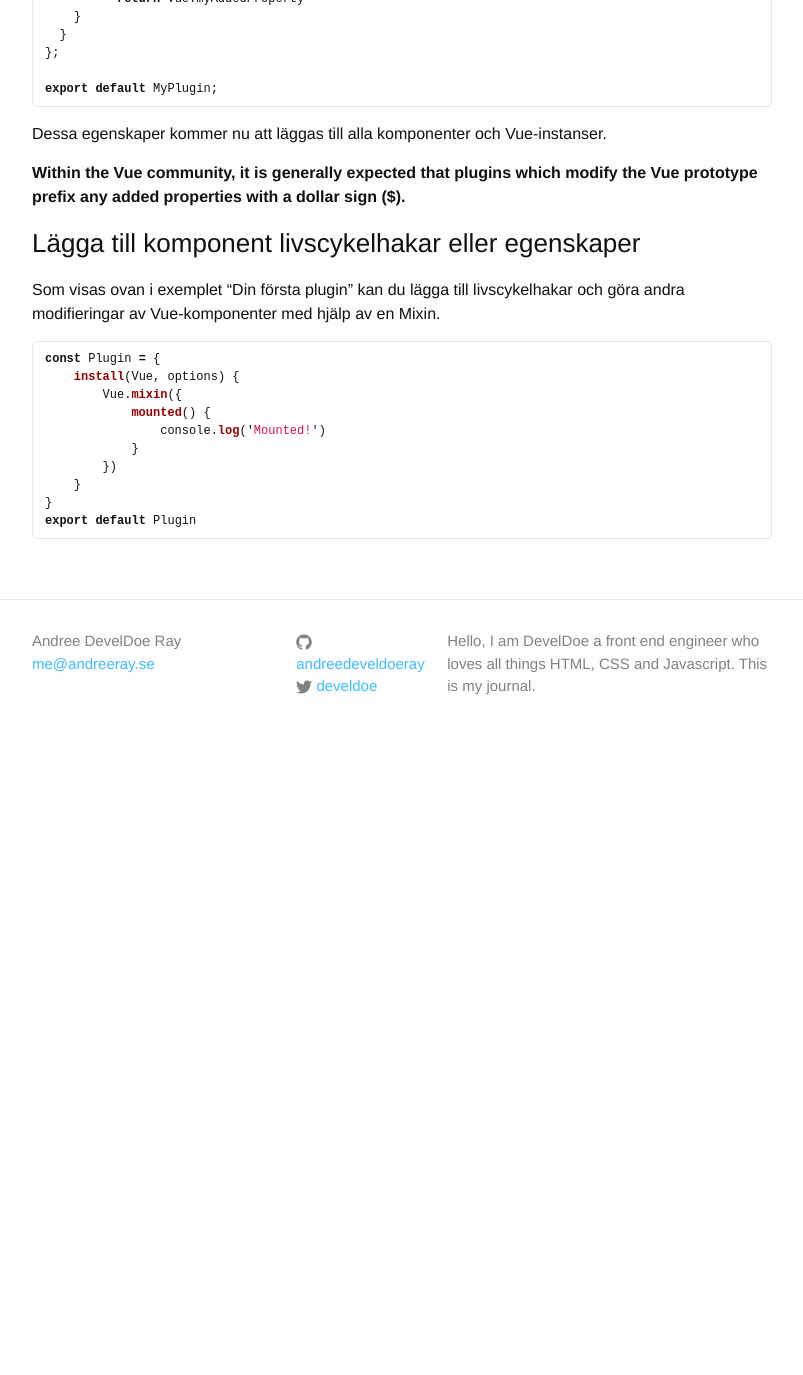
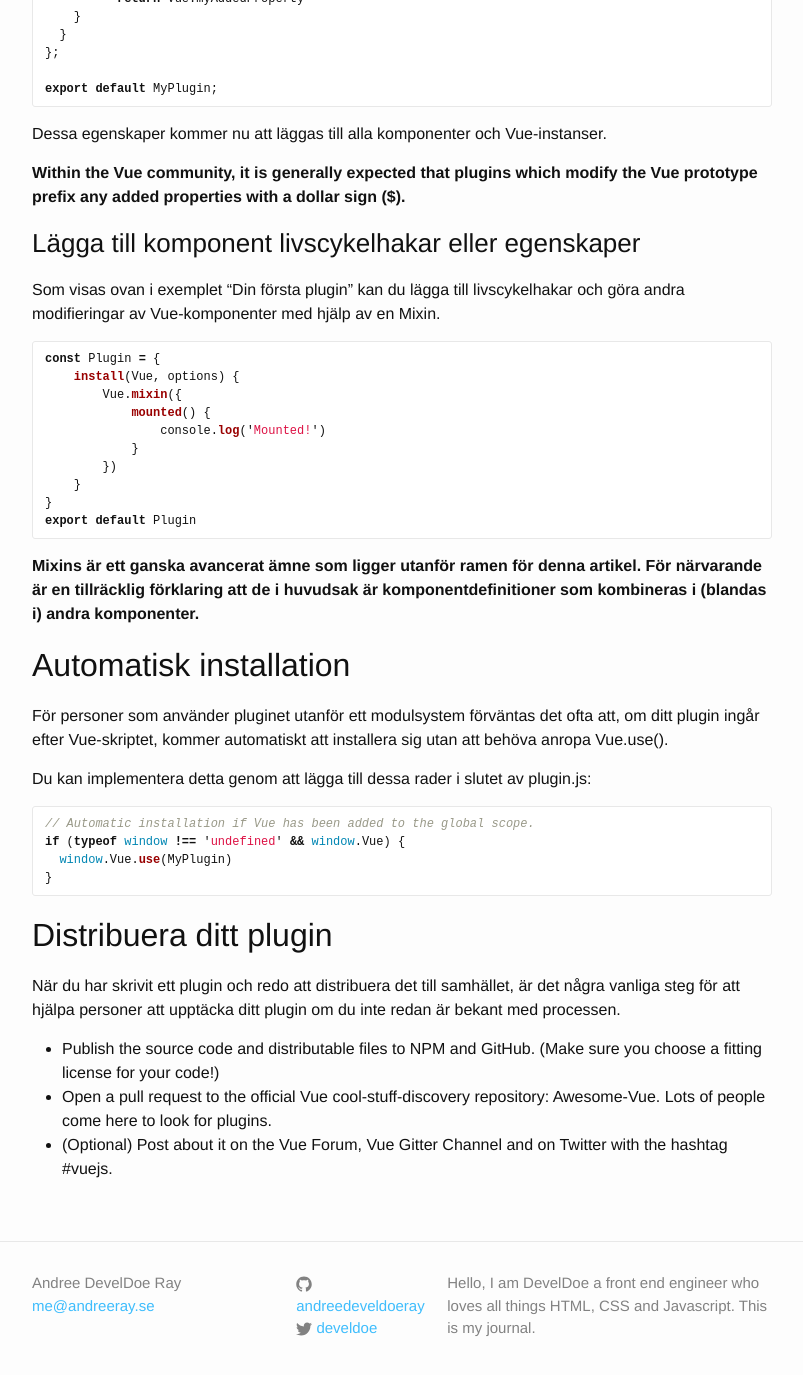
Before and after one commit to develdoe/develdoe.github.io, a Jekyll site: the page built from _posts/2018-02-22-skapa-anpassade-vue-js-plugins.md, in a window 1280 px wide and 1400 px high, scrolled down 2091 px. Shown: the top 1375 px of the window, without its empty margins (238-1041 px from the left). Built offline with Jekyll 4.4.1, drawn with Linux system fonts in a browser that asks for light colours; before the commit the page ends 2849 px from its top, so only the background shows below that.

Commit message:
Create 2018-02-22-skapa-anpassade-vue-js-plugins.md

````diff
--- a/_posts/2018-02-22-skapa-anpassade-vue-js-plugins.md
+++ b/_posts/2018-02-22-skapa-anpassade-vue-js-plugins.md
@@ -122,3 +122,26 @@ const Plugin = {
 }
 export default Plugin
 ```
+
+**Mixins är ett ganska avancerat ämne som ligger utanför ramen för denna artikel. För närvarande är en tillräcklig förklaring att de i huvudsak är komponentdefinitioner som kombineras i (blandas i) andra komponenter.**
+
+## Automatisk installation
+
+För personer som använder pluginet utanför ett modulsystem förväntas det ofta att, om ditt plugin ingår efter Vue-skriptet, kommer automatiskt att installera sig utan att behöva anropa Vue.use().
+
+Du kan implementera detta genom att lägga till dessa rader i slutet av plugin.js:
+
+```js
+// Automatic installation if Vue has been added to the global scope.
+if (typeof window !== 'undefined' && window.Vue) {
+  window.Vue.use(MyPlugin)
+}
+```
+
+## Distribuera ditt plugin
+
+När du har skrivit ett plugin och redo att distribuera det till samhället, är det några vanliga steg för att hjälpa personer att upptäcka ditt plugin om du inte redan är bekant med processen.
+
+* Publish the source code and distributable files to NPM and GitHub. (Make sure you choose a fitting license for your code!)
+* Open a pull request to the official Vue cool-stuff-discovery repository: Awesome-Vue. Lots of people come here to look for plugins.
+* (Optional) Post about it on the Vue Forum, Vue Gitter Channel and on Twitter with the hashtag #vuejs.
````
